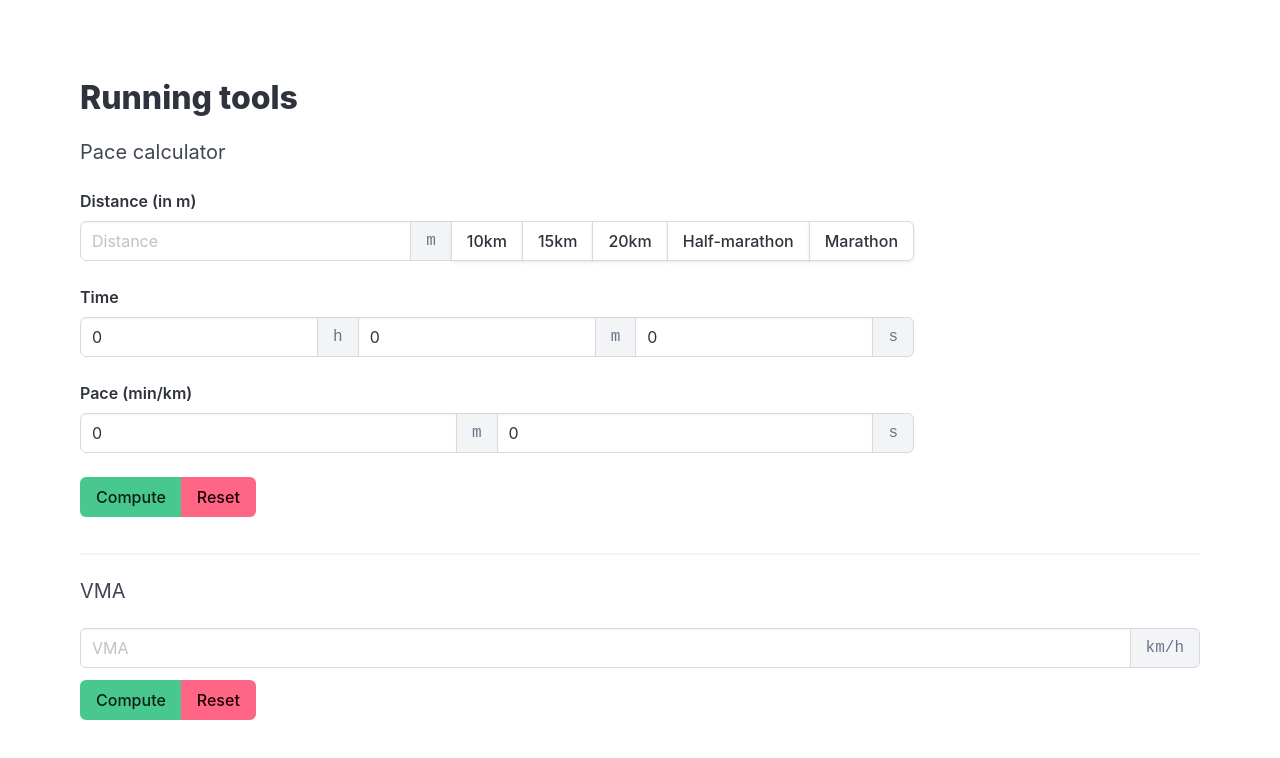
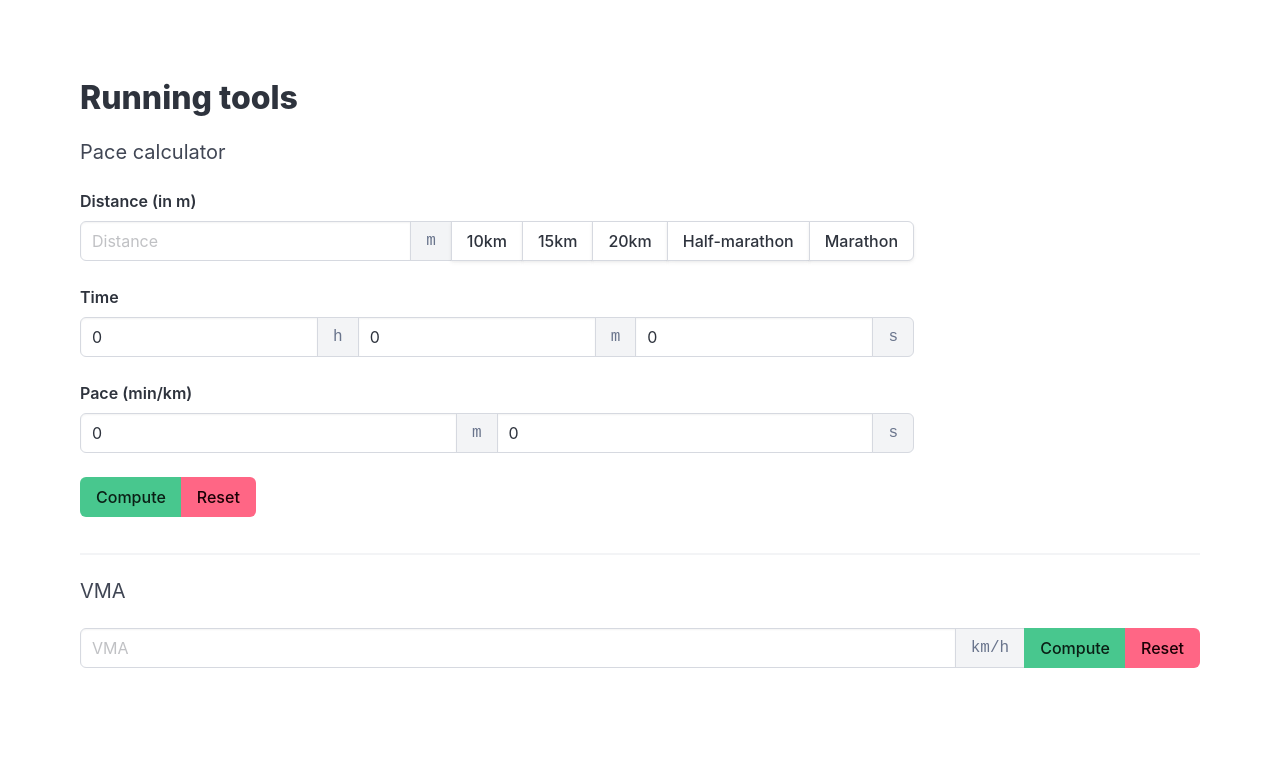
Before and after one commit to bastantoine/running-pace-calculator, a Vue app: page / in a window 1280 px wide. Shown: the top 758 px of the page. Built offline with nearby package versions, Linux system fonts and the light colour scheme.

Commit message:
Input takes the whole width

```diff
--- a/src/components/VMA.vue
+++ b/src/components/VMA.vue
@@ -101,10 +101,8 @@ function resetVMA() {
                     <input v-model="vma" class="input" type="number" placeholder="VMA">
                 </p>
                 <p class="control"><a class="button is-static field-addon">km/h</a></p>
-            </div>
-            <div class="field buttons has-addons">
-                <button class="button is-success" @click="computeVMA">Compute</button>
-                <button class="button is-danger" @click="resetVMA">Reset</button>
+                <p class="control"><button class="button is-success" @click="computeVMA">Compute</button></p>
+                <p class="control"><button class="button is-danger" @click="resetVMA">Reset</button></p>
             </div>
         </div>
     </div>
```
